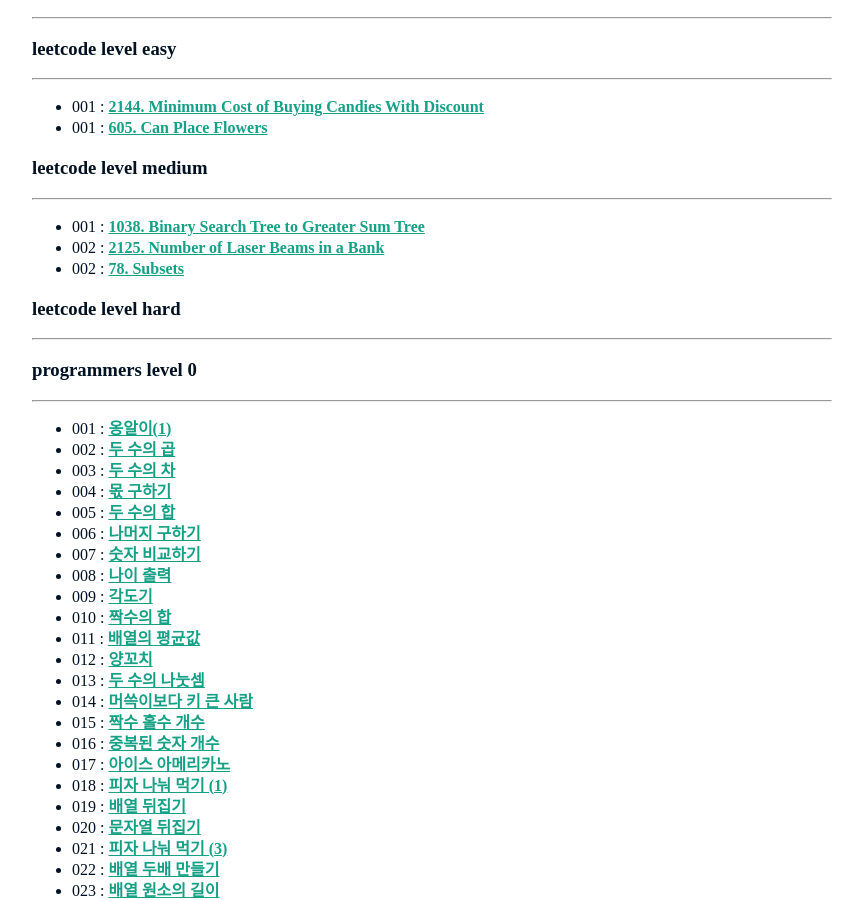
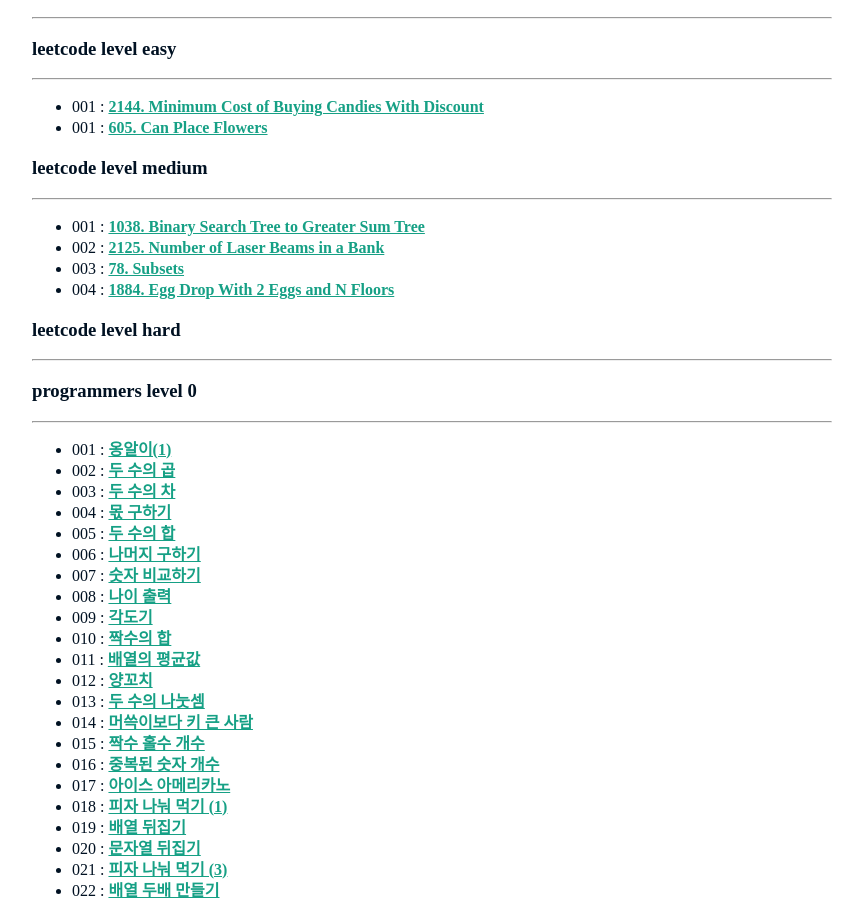
Before and after one commit to nimkoes/portfolio, a Jekyll site: the page built from _posts/2021-04-30-Algorithm-Problem.md, in a window 1280 px wide and 900 px high, scrolled down 322 px. Shown: the whole window, without its empty margins (208-1071 px from the left). Built offline with Jekyll 4.4.1, drawn with Linux system fonts in a browser that asks for light colours.

Commit message:
mod post

```diff
--- a/_posts/2021-04-30-Algorithm-Problem.md
+++ b/_posts/2021-04-30-Algorithm-Problem.md
@@ -25,7 +25,8 @@
 
 - 001 : [**<u>1038. Binary Search Tree to Greater Sum Tree</u>**][link_lc_level_medium_001]
 - 002 : [**<u>2125. Number of Laser Beams in a Bank</u>**][link_lc_level_medium_002]
-- 002 : [**<u>78. Subsets</u>**][link_lc_level_medium_003]
+- 003 : [**<u>78. Subsets</u>**][link_lc_level_medium_003]
+- 004 : [**<u>1884. Egg Drop With 2 Eggs and N Floors</u>**][link_lc_level_medium_004]
 
 
 ### leetcode level hard
@@ -284,6 +285,7 @@
 [link_lc_level_medium_001]:https://github.com/nimkoes/Algorithm_Solutions/blob/master/src/com/nimkoes/leetcode/medium/Solution_001.java
 [link_lc_level_medium_002]:https://github.com/nimkoes/Algorithm_Solutions/blob/master/src/com/nimkoes/leetcode/medium/Solution_002.java
 [link_lc_level_medium_003]:https://github.com/nimkoes/Algorithm_Solutions/blob/master/src/com/nimkoes/leetcode/medium/Solution_003.java
+[link_lc_level_medium_004]:https://github.com/nimkoes/Algorithm_Solutions/blob/master/src/com/nimkoes/leetcode/medium/Solution_004.java
 
 [link_level_0_001]:https://github.com/nimkoes/Algorithm_Solutions/blob/master/src/com/nimkoes/programmers/level0/Solution_001.java
 [link_level_0_002]:https://github.com/nimkoes/Algorithm_Solutions/blob/master/src/com/nimkoes/programmers/level0/Solution_002.java
```
